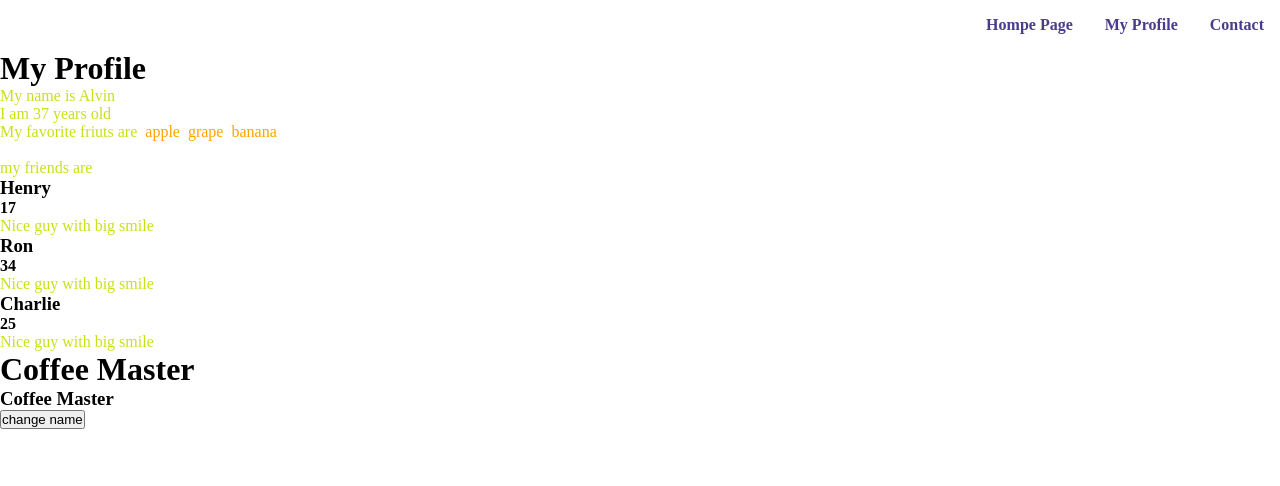
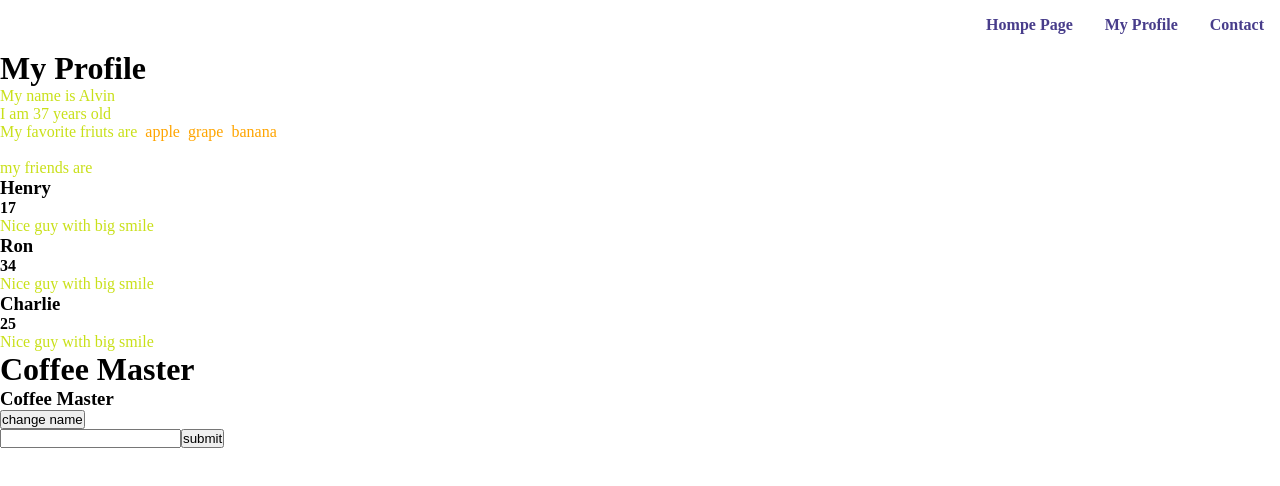
Before and after one commit to glitteryash/react, a React (Create React App) app: page / in a window 1280 px wide. Shown: the top 486 px of the page. Built offline with nearby package versions, Linux system fonts and the light colour scheme.

Commit message:
useState

```diff
--- a/src/App2.js
+++ b/src/App2.js
@@ -1,6 +1,6 @@
 import React, { useState } from "react";
 
-const App = () => {
+const App2 = () => {
   //event handler//
   //   const buttonHandler = (e) => {
   //     e.preventDefault();
@@ -44,4 +44,4 @@ const App = () => {
   );
 };
 
-export default App;
+export default App2;
--- /dev/null
+++ b/src/App3.js
@@ -0,0 +1,15 @@
+import React, { useState } from "react";
+import Create from "./Create";
+import Info from "./Info";
+
+const App3 = () => {
+  let [message, setMessage] = useState([]);
+  return (
+    <div>
+      <Create message={message} setMessage={setMessage} />
+      <Info message={message} setMessage={setMessage} />
+    </div>
+  );
+};
+
+export default App3;
--- /dev/null
+++ b/src/Create.js
@@ -0,0 +1,24 @@
+import React, { useState } from "react";
+
+const Create = ({ message, setMessage }) => {
+  const submitHandler = (e) => {
+    e.preventDefault();
+    setMessage([...message, input]);
+    setInput("");
+  };
+
+  let [input, setInput] = useState("");
+  const inputHandler = (e) => {
+    setInput(e.target.value);
+  };
+  return (
+    <form>
+      <input type="text" onChange={inputHandler} value={input} />
+      <button type="submit" onClick={submitHandler}>
+        submit
+      </button>
+    </form>
+  );
+};
+
+export default Create;
--- /dev/null
+++ b/src/Info.js
@@ -0,0 +1,13 @@
+import React from "react";
+
+const Info = ({ message, setMessage }) => {
+  return (
+    <div>
+      {message.map((msg) => {
+        return <p>{msg}</p>;
+      })}
+    </div>
+  );
+};
+
+export default Info;
--- a/src/index.js
+++ b/src/index.js
@@ -4,6 +4,7 @@ import ReactDOM from "react-dom/client";
 import App from "./App";
 import Nav from "./nav";
 import App2 from "./App2";
+import App3 from "./App3";
 
 //React 18以前的寫法
 // ReactDOM.render(
@@ -19,5 +20,6 @@ root.render(
     <Nav />
     <App />
     <App2 />
+    <App3 />
   </React.StrictMode>
 );
```
